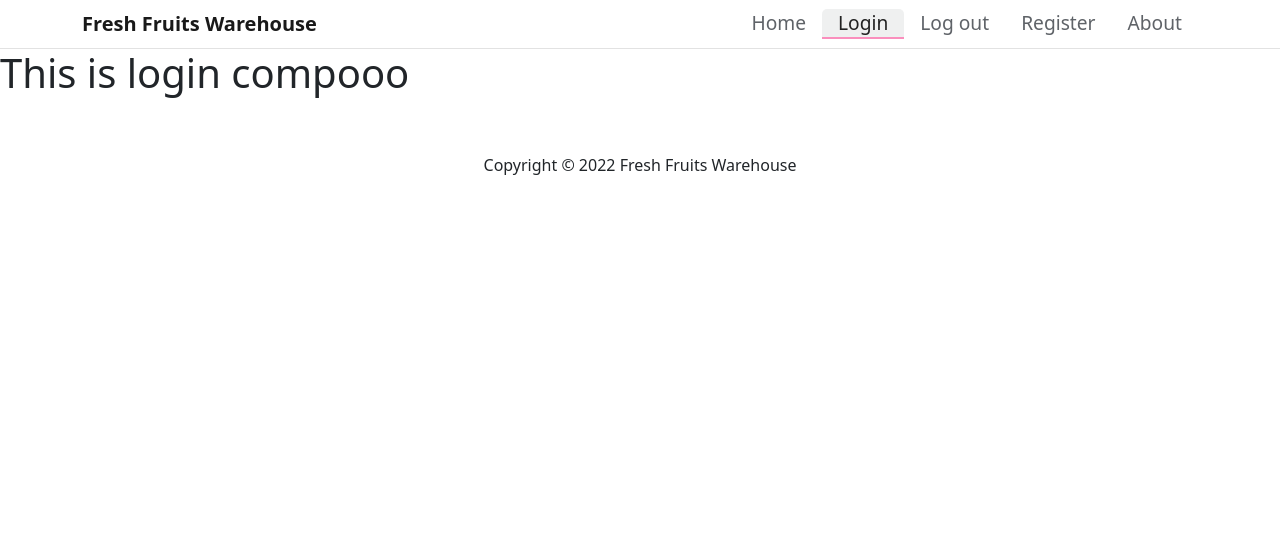
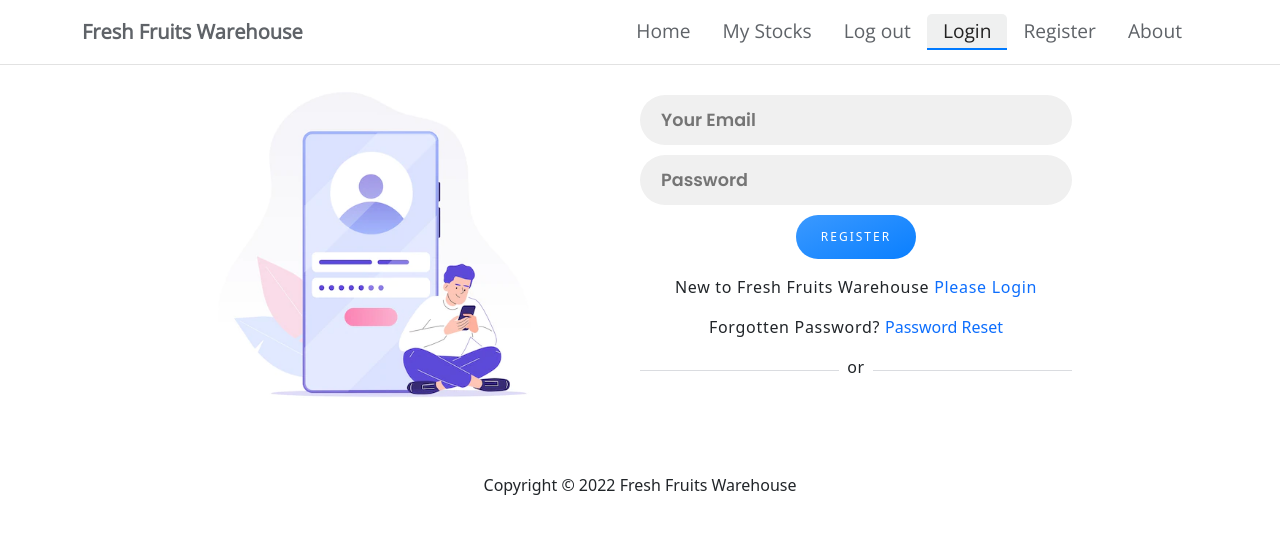
Before and after one commit to MagicManik/fresh-fruits-warehouse, a React (Create React App) app: page /login in a window 1280 px wide. Shown: the top 534 px of the page. Built offline with nearby package versions, Linux system fonts and the light colour scheme; no server answers.

Commit message:
protected route, login email and password done

```diff
--- a/package.json
+++ b/package.json
@@ -7,9 +7,11 @@
     "@testing-library/react": "^13.2.0",
     "@testing-library/user-event": "^13.5.0",
     "bootstrap": "^5.1.3",
+    "firebase": "^9.7.0",
     "react": "^18.1.0",
     "react-bootstrap": "^2.3.1",
     "react-dom": "^18.1.0",
+    "react-firebase-hooks": "^5.0.3",
     "react-router-dom": "^6.3.0",
     "react-scripts": "5.0.1",
     "web-vitals": "^2.1.4"
--- /dev/null
+++ b/src/Pages/MyStocks/MyStocks.js
@@ -0,0 +1,12 @@
+import React from 'react';
+
+const MyStocks = () => {
+    return (
+        <div>
+            <h1>This is my stocke componetnt</h1>
+            <p>Lorem ipsum dolor, sit amet consectetur adipisicing elit. Provident, consequatur qui repudiandae sit voluptates rerum voluptatem maxime accusantium ratione officia voluptate quisquam odit, distinctio porro nam perferendis praesentium, odio reprehenderit!</p>
+        </div>
+    );
+};
+
+export default MyStocks;
--- a/src/Pages/Shared/CustomLink/CustomLink.css
+++ b/src/Pages/Shared/CustomLink/CustomLink.css
@@ -1,12 +1,13 @@
 .custom-link-active-container {
-    padding: 0px 16px;
+    padding: 3px 16px;
     background-color: rgba(60, 64, 67, .08);
     border-radius: 5px 5px 0px 0px;
-    border-bottom: 2px solid #fa8fbd;
+    border-bottom: 2px solid #007aff;
 }
 
 .custom-link-disable-container {
-    padding: 0px 16px;
+    padding: 3px 16px;
+    border-bottom: 2px solid transparent;
 }
 
 
@@ -14,6 +15,7 @@
     color: #222222;
     text-decoration: none;
     font-size: 1.20rem;
+    font-family: 'Open Sans', sans-serif;
 
 }
 
@@ -21,6 +23,7 @@
     color: #5f6368;
     text-decoration: none;
     font-size: 1.20rem;
+    font-family: 'Open Sans', sans-serif;
 
 }
 
--- a/src/Pages/Shared/Header/Header.css
+++ b/src/Pages/Shared/Header/Header.css
@@ -2,10 +2,16 @@
     background: rgba(255, 255, 255, 0.8);
     backdrop-filter: saturate(180%) blur(20px);
     border-bottom: 1px solid rgb(226, 226, 226);
+    padding: 12px !important;
+}
+
+.title-logo {
+    color: #5f6368 !important;
+    font-family: 'Open Sans', sans-serif;
 }
 
 #offcanvasNavbar {
-    width: 86%;
+    width: 85.5%;
 }
 
 .offcanvas-title {
@@ -38,8 +44,22 @@
     height: 20px !important;
 }
 
+
+.nav-item {
+    display: flex;
+}
+
 @media screen and (max-width: 576px) {
     .off-canvas-body {
         margin-top: 10px !important;
     }
+
+    .navbar-style {
+        padding: 4.1px !important;
+    }
+
+    .nav-item {
+        display: flex;
+        flex-direction: column;
+    }
 }
--- a/src/Pages/Shared/Header/Header.js
+++ b/src/Pages/Shared/Header/Header.js
@@ -1,12 +1,16 @@
 import React from 'react';
 import { Container, Nav, Navbar, Offcanvas } from 'react-bootstrap';
+import { useAuthState } from 'react-firebase-hooks/auth';
 import { Link } from 'react-router-dom';
+import auth from '../../../firebase.init';
 import CustomLink from '../CustomLink/CustomLink';
 import './Header.css'
 
 const Header = () => {
+    const [user] = useAuthState(auth);
+
     return (
-        <Navbar sticky='top' className='navbar-style p-1' collapseOnSelect expand="lg">
+        <Navbar sticky='top' className='navbar-style' collapseOnSelect expand="lg">
             <Container>
                 <Navbar.Brand className='title-logo fs-5 fw-bold' as={Link} to="/">Fresh Fruits Warehouse</Navbar.Brand>
                 <Navbar.Toggle aria-controls="responsive-navbar-nav" />
@@ -24,24 +28,36 @@ const Header = () => {
                         <Offcanvas.Body className='p-0 ps-2 off-canvas-body'>
                             <Nav className="justify-content-end flex-grow-1">
 
-                                <Nav.Link className='p-0 text-center'>
+                                <Nav className='p-0 text-center'>
                                     <CustomLink to={'/home'}>Home</CustomLink>
-                                </Nav.Link >
+                                </Nav >
 
-                                <Nav.Link className='p-0 text-center'>
-                                    <CustomLink to={'/login'}>Login</CustomLink>
-                                </Nav.Link>
-                                <Nav.Link className='p-0 text-center'>
-                                    <CustomLink to={'/logout'}>Log out</CustomLink>
-                                </Nav.Link>
+                                {/* {
+                                    user ? */}
+                                <div className='nav-item'>
+                                    <Nav className='p-0 text-center'>
+                                        <CustomLink to={'/mystocks'}>My Stocks</CustomLink>
+                                    </Nav >
+                                    <Nav className='p-0 text-center'>
+                                        <CustomLink to={'/logout'}>Log out</CustomLink>
+                                    </Nav>
+                                </div>
+                                {/* // : */}
+                                <div className='nav-item'>
+                                    <Nav className='p-0 text-center'>
+                                        <CustomLink to={'/login'}>Login</CustomLink>
+                                    </Nav>
+                                    <Nav className='p-0 text-center'>
+                                        <CustomLink to={'/register'}>Register</CustomLink>
+                                    </Nav>
+                                </div>
+                                {/* // } */}
 
-                                <Nav.Link className='p-0 text-center'>
-                                    <CustomLink to={'/register'}>Register</CustomLink>
-                                </Nav.Link>
 
-                                <Nav.Link className='p-0 text-center'>
+
+                                <Nav className='p-0 text-center'>
                                     <CustomLink to={'/about'}>About</CustomLink>
-                                </Nav.Link>
+                                </Nav >
                             </Nav>
                         </Offcanvas.Body>
                     </Navbar.Offcanvas>
--- a/src/Pages/UserAccount/Login/Login.css
+++ b/src/Pages/UserAccount/Login/Login.css
@@ -0,0 +1,17 @@
+.link-button {
+    background: none;
+    border: none;
+    padding: 0;
+    color: #0d6efd;
+    text-decoration: none;
+    cursor: pointer;
+}
+
+.link-button:hover {
+    background: none;
+    border: none;
+    padding: 0;
+    color: #0d6efd;
+    text-decoration: underline;
+    cursor: pointer;
+}
--- a/src/Pages/UserAccount/Login/Login.js
+++ b/src/Pages/UserAccount/Login/Login.js
@@ -1,11 +1,73 @@
 import React from 'react';
+import { useSignInWithEmailAndPassword } from 'react-firebase-hooks/auth';
+import { Link, useLocation, useNavigate } from 'react-router-dom';
+import auth from '../../../firebase.init';
+import loginImage from '../image/login.png'
+import './Login.css'
 
 const Login = () => {
+
+    const [
+        signInWithEmailAndPassword,
+        user,
+        loading,
+        error,
+    ] = useSignInWithEmailAndPassword(auth);
+
+    const navigate = useNavigate();
+    const location = useLocation();
+    const from = location.state?.from?.pathname || "/";
+
+    if (user) {
+        navigate(from, { replace: true });
+    }
+
+    const handleLoginForm = event => {
+        event.preventDefault();
+        const email = event.target.email.value;
+        const password = event.target.password.value;
+
+        signInWithEmailAndPassword(email, password)
+
+    }
     return (
-        <div>
-            <h1>This is login compooo</h1>
-        </div>
-    );
+        <section className='form-section'>
+
+            <div className='form-image'>
+                <img src={loginImage} alt="" />
+            </div>
+
+            <div>
+
+                <form onSubmit={handleLoginForm} className='form-container'>
+
+
+                    <input className='input-field' type="email" name="email" id="" placeholder='Your Email' />
+
+                    <input className='input-field' type="password" name="password" id="" placeholder='Password' />
+
+                    <input className='mx-auto input-btn' type="submit" value="REGISTER" />
+
+                </form>
+
+
+                <div className='method-divider-container mt-3'>
+                    <p className='mx-auto'>New to Fresh Fruits Warehouse <Link className='link-button' to={'/register'}>Please Login</Link></p>
+                    <p className='mx-auto'>Forgotten Password? <button className='link-button'>Password Reset</button></p>
+
+                    <div className='d-flex'>
+                        <div className='right-divider'></div>
+
+                        <p className='mx-2'>or</p>
+
+                        <div className='left-divider'></div>
+                    </div>
+
+                </div>
+
+
+            </div>
+        </section>);
 };
 
 export default Login;
--- a/src/Pages/UserAccount/Register/Register.css
+++ b/src/Pages/UserAccount/Register/Register.css
@@ -70,6 +70,18 @@
     margin-top: 15px;
 }
 
+/* Changed Default Webkit Input Field Style */
+input:-webkit-autofill,
+input:-webkit-autofill:hover,
+input:-webkit-autofill:focus,
+input:-webkit-autofill:active {
+    -webkit-box-shadow: 0 0 0 30px #f0f0f0 inset !important;
+    -webkit-text-fill-color: #333 !important;
+}
+
+.toggle-register a {
+    text-decoration: none !important;
+}
 
 
 @media screen and (max-width: 576px) {
--- a/src/Pages/UserAccount/Register/Register.js
+++ b/src/Pages/UserAccount/Register/Register.js
@@ -1,9 +1,34 @@
 import React from 'react';
-import { Link } from 'react-router-dom';
+import { Link, useNavigate } from 'react-router-dom';
+import auth from '../../../firebase.init';
 import registrationImage from '../image/register.png'
+import { useCreateUserWithEmailAndPassword } from 'react-firebase-hooks/auth';
 import './Register.css'
 
 const Register = () => {
+
+    const [
+        createUserWithEmailAndPassword,
+        user,
+        loading,
+        error,
+    ] = useCreateUserWithEmailAndPassword(auth, { sendEmailVerification: true });
+
+
+    const navigate = useNavigate();
+    if (user) {
+        navigate('/')
+    }
+
+    const handleRegisterForm = event => {
+        event.preventDefault();
+        const name = event.target.name.value;
+        const email = event.target.email.value;
+        const password = event.target.password.value;
+
+        createUserWithEmailAndPassword(email, password)
+
+    }
     return (
         <section className='form-section'>
 
@@ -13,26 +38,21 @@ const Register = () => {
 
             <div>
 
-                <form className='form-container'>
+                <form onSubmit={handleRegisterForm} className='form-container'>
 
-                    <input className='input-field' type="text" name="" id="" placeholder='Your Name' />
+                    <input className='input-field' type="text" name="name" id="" placeholder='Your Name' />
 
-                    <input className='input-field' type="email" name="" id="" placeholder='Your Email' />
+                    <input className='input-field' type="email" name="email" id="" placeholder='Your Email' />
 
-                    <input className='input-field' type="password" name="" id="" placeholder='Password' />
+                    <input className='input-field' type="password" name="password" id="" placeholder='Password' />
 
                     <input className='mx-auto input-btn' type="submit" value="REGISTER" />
 
                 </form>
 
 
-
-
                 <div className='method-divider-container mt-3'>
-                    <p className='mx-auto'>Already have an accout? <Link to={'/login'}>Please Login</Link></p>
-
-
-
+                    <p className='mx-auto'>Already have an accout? <Link className='link-button' to={'/login'}>Please Login</Link></p>
 
                     <div className='d-flex'>
                         <div className='right-divider'></div>
@@ -46,10 +66,6 @@ const Register = () => {
 
 
             </div>
-
-
-
-
         </section>);
 };
 
--- /dev/null
+++ b/src/firebase.init.js
@@ -0,0 +1,19 @@
+import { getAuth } from "firebase/auth";
+
+
+import { initializeApp } from "firebase/app";
+// Your web app's Firebase configuration
+const firebaseConfig = {
+    apiKey: "AIzaSyDq17_QvZ31y9X1zQgZL1Sd8w3ByTk1KBI",
+    authDomain: "fresh-fruits-warehouse-64fd3.firebaseapp.com",
+    projectId: "fresh-fruits-warehouse-64fd3",
+    storageBucket: "fresh-fruits-warehouse-64fd3.appspot.com",
+    messagingSenderId: "263915533665",
+    appId: "1:263915533665:web:fb5f3d031042c06d8b0120"
+};
+// Initialize Firebase
+const app = initializeApp(firebaseConfig);
+
+
+const auth = getAuth(app);
+export default auth;
```
Also changed, not shown: src/App.js (+8 -0 lines), src/Pages/UserAccount/RequireAuth/RequireAuth.js (added, +23 -0 lines), 1 other file (tests, documents, lock files or other folders).
